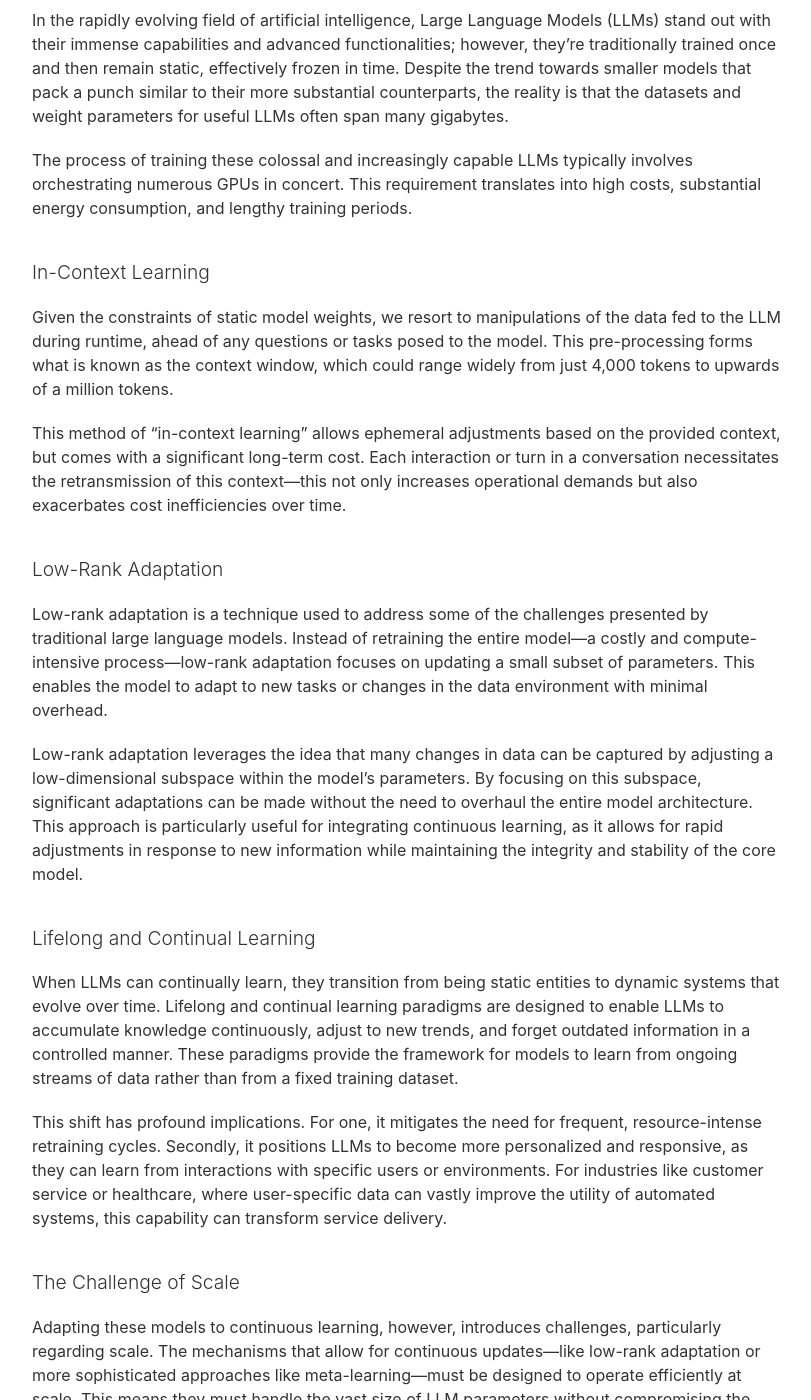
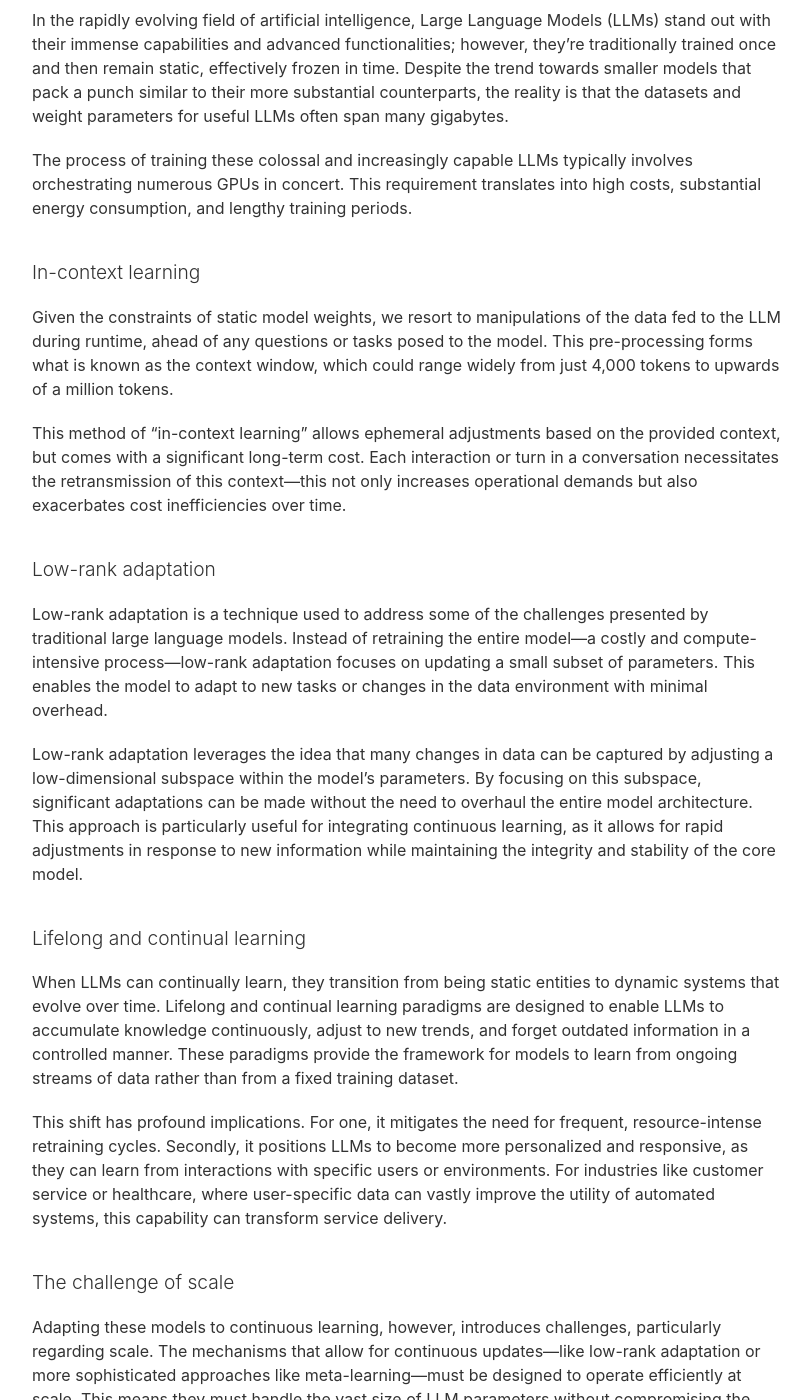
Before and after one commit to nyvyn/nyvyn.github.io, a Jekyll site: the page built from _notes/2024-05-08-ai-that-can-learn.markdown, in a window 1280 px wide and 1400 px high, scrolled down 358 px. Shown: the whole window, without its empty margins (233-1044 px from the left). Built offline with Jekyll 4.4.1, drawn with Linux system fonts in a browser that asks for light colours; some of the changed text lies outside the part shown.

Commit message:
style: Update titles to sentence-case in "AI that can learn" post

```diff
--- a/_notes/2024-05-08-ai-that-can-learn.markdown
+++ b/_notes/2024-05-08-ai-that-can-learn.markdown
@@ -15,7 +15,7 @@ counterparts, the reality is that the datasets and weight parameters for useful
 The process of training these colossal and increasingly capable LLMs typically involves orchestrating numerous GPUs in
 concert. This requirement translates into high costs, substantial energy consumption, and lengthy training periods.
 
-## In-Context Learning
+## In-context learning
 
 Given the constraints of static model weights, we resort to manipulations of the data fed to the LLM during runtime,
 ahead of any questions or tasks posed to the model. This pre-processing forms what is known as the context window, which
@@ -25,7 +25,7 @@ This method of "in-context learning" allows ephemeral adjustments based on the p
 significant long-term cost. Each interaction or turn in a conversation necessitates the retransmission of this
 context—this not only increases operational demands but also exacerbates cost inefficiencies over time.
 
-## Low-Rank Adaptation
+## Low-rank adaptation
 
 Low-rank adaptation is a technique used to address some of the challenges presented by traditional large language
 models. Instead of retraining the entire model—a costly and compute-intensive process—low-rank adaptation focuses on
@@ -38,7 +38,7 @@ overhaul the entire model architecture. This approach is particularly useful for
 allows for rapid adjustments in response to new information while maintaining the integrity and stability of the core
 model.
 
-## Lifelong and Continual Learning
+## Lifelong and continual learning
 
 When LLMs can continually learn, they transition from being static entities to dynamic systems that evolve over time.
 Lifelong and continual learning paradigms are designed to enable LLMs to accumulate knowledge continuously, adjust to
@@ -50,7 +50,7 @@ Secondly, it positions LLMs to become more personalized and responsive, as they
 specific users or environments. For industries like customer service or healthcare, where user-specific data can vastly
 improve the utility of automated systems, this capability can transform service delivery.
 
-## The Challenge of Scale
+## The challenge of scale
 
 Adapting these models to continuous learning, however, introduces challenges, particularly regarding scale. The
 mechanisms that allow for continuous updates—like low-rank adaptation or more sophisticated approaches like
@@ -61,7 +61,7 @@ Moreover, these learning updates need to be managed in a way that balances new l
 previously learned valuable information. This requires sophisticated algorithms capable of determining what to retain
 and what to overwrite, which can become quite complex as the scale of data and frequency of updates increase.
 
-## Moving Forward
+## Moving forward
 
 As we look towards the future where LLMs can continuously learn, the focus will inevitably shift towards more efficient,
 scalable, and adaptive models. The evolution from static to dynamic learning models not only enhances their practicality
```
